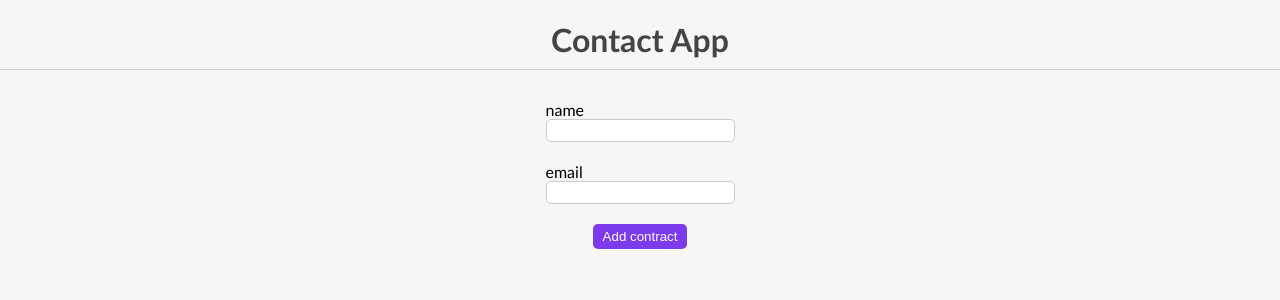
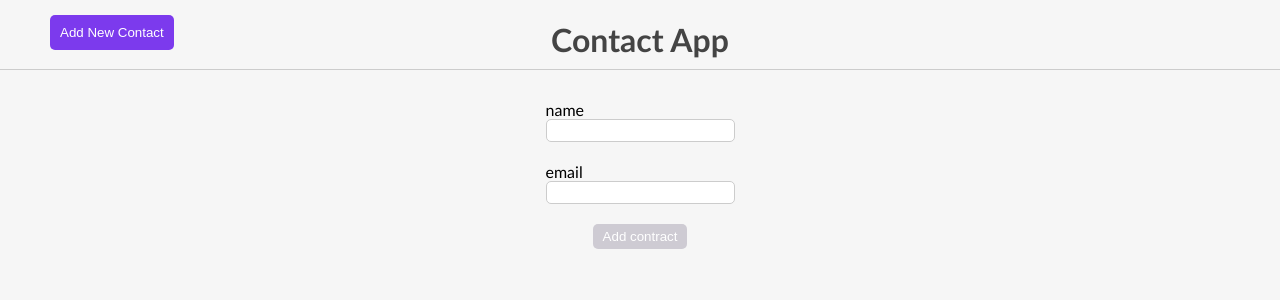
Before and after one commit to amirho3einb/contact-list, a React (Create React App) app: page /add in a window 1280 px wide. Shown: the top 300 px of the page. Built offline with nearby package versions, Linux system fonts and the light colour scheme.

Commit message:
add dynamic route for each contact

```diff
--- a/package.json
+++ b/package.json
@@ -5,6 +5,8 @@
   "dependencies": {
     "react": "^17.0.2",
     "react-dom": "^17.0.2",
+    "react-icons": "^4.3.1",
+    "react-router-dom": "^5.2.1",
     "react-scripts": "5.0.0"
   },
   "scripts": {
--- a/src/App.css
+++ b/src/App.css
@@ -20,3 +20,16 @@ h1 {
   padding-bottom: 10px;
   margin-bottom: 10px;
 }
+.addBtn {
+  position: absolute;
+  left: 50px;
+  top: 15px;
+}
+.addBtn button {
+  padding: 10px 10px;
+  outline: none;
+  border: none;
+  border-radius: 5px;
+  background-color: #7c3aed;
+  color: #fff;
+}
--- a/src/App.js
+++ b/src/App.js
@@ -1,7 +1,10 @@
 import { useEffect, useState } from 'react';
 import './App.css';
+import { Route , Switch } from "react-router-dom";
 import AddContact from './components/AddContact/AddContact';
 import ContactList from './components/ContactList/ContactList';
+import { Link } from "react-router-dom";
+import ContactDetail from './components/ContactDetail/ContactDetail';
 
 function App() {
 
@@ -31,8 +34,39 @@ function App() {
   return (
     <main className="App">
       <h1>Contact App</h1>
-      <AddContact addContactHandler={addContactHandler} />
-      <ContactList contacts={contacts} onDelete={deleteContractHandler}/>
+      <Link to="./add" className="addBtn"><button>Add New Contact</button></Link>
+      {/* <Switch>
+        {routes.map((route)=>(
+          <Route {...route}/>
+        ))}
+      </Switch> */}
+      <Switch>
+        <Route
+          path="/user/:id"
+          component={ContactDetail}
+        />
+        <Route
+          path="/add"
+          render={ (props) =>
+          <AddContact
+            addContactHandler={addContactHandler}
+            {...props}
+          />
+          }
+        />
+        <Route
+          path="/"
+          exact
+          render={ (props) =>
+          <ContactList
+            contacts={contacts}
+            onDelete={deleteContractHandler}
+            {...props}
+          />}
+        />
+      </Switch>
+      {/* <AddContact addContactHandler={addContactHandler} />
+      <ContactList contacts={contacts} onDelete={deleteContractHandler}/>  */}
     </main>
   );
 }
--- a/src/components/AddContact/AddContact.js
+++ b/src/components/AddContact/AddContact.js
@@ -1,7 +1,7 @@
 import { useState } from "react";
 import './addContact.css';
 
-const AddContact = ({addContactHandler}) => {
+const AddContact = ({addContactHandler, history}) => {
     const [contact, setContact] = useState({ name: "", email: ""});
     const chnageHandler = (e) => {
         setContact({...contact, [e.target.name] : e.target.value})
@@ -14,6 +14,7 @@ const AddContact = ({addContactHandler}) => {
         e.preventDefault();
         addContactHandler(contact);
         setContact({ name: "", email: ""})
+        history.push("/");
     }
     return (
         <form onSubmit={submitForm}>
--- a/src/components/AddContact/addContact.css
+++ b/src/components/AddContact/addContact.css
@@ -28,6 +28,6 @@ form button {
   margin-top: 20px;
   padding: 5px 10px;
   color: #fff;
-  background-color: #7c3aed;
+  background-color: #cecbd3;
   border-radius: 5px;
 }
--- /dev/null
+++ b/src/components/ContactDetail/ContactDetail.js
@@ -0,0 +1,14 @@
+import { Link } from "react-router-dom";
+
+const ContactDetail = ({location}) => {
+    const {contact} = location.state;
+    return (
+        <div>
+            <p> user name is : {contact.name}</p>
+            <p> user email is : {contact.email}</p>
+            <Link to="/">go to contact list</Link>
+        </div>
+    );
+}
+
+export default ContactDetail;
--- /dev/null
+++ b/src/components/ContactList/Contact/Contact.js
@@ -0,0 +1,19 @@
+import { FaUserAlt } from "react-icons/fa";
+import { Link } from "react-router-dom";
+const Contact = ({contact, onDelete}) => {
+    const { name, email, id} = contact;
+    return (
+        <div key={id} className='contactRow'>
+            <div><FaUserAlt /></div>
+            <Link to={{ pathname: `user/${id}` , state:{contact: contact} }}>
+                <div className="detail">
+                    <div><span>name : </span>{name}</div>
+                    <div><span>email : </span>{email}</div>
+                </div>
+            </Link>
+            <button onClick={() => onDelete(id)}>delete</button>
+        </div>
+    );
+}
+
+export default Contact;
--- /dev/null
+++ b/src/components/ContactList/ContactList.css
@@ -0,0 +1,31 @@
+.contactRow {
+  border: 1px solid #ccc;
+  display: flex;
+  width: 50%;
+  margin: 10px auto;
+  padding: 10px;
+  justify-content: space-between;
+  align-items: center;
+  border-radius: 5px;
+  background-color: #fff;
+}
+.contactRow button {
+  outline: none;
+  border: 1px solid rgb(223, 62, 62);
+  color: rgb(223, 62, 62);
+  background-color: #fff;
+  padding: 5px 10px;
+  border-radius: 5px;
+  transition: 0.3s;
+  cursor: pointer;
+}
+.contactRow button:hover {
+  color: #fff;
+  background-color: rgb(223, 62, 62);
+}
+.detail span {
+  color: #7c3aed;
+}
+a {
+  text-decoration: none;
+}
--- a/src/components/ContactList/ContactList.js
+++ b/src/components/ContactList/ContactList.js
@@ -1,14 +1,12 @@
+import './ContactList.css';
+import Contact from './Contact/Contact';
+
 const ContactList = ({ contacts, onDelete }) => {
     return (
         <>
             {contacts.map((contact) => {
-                const { name, email, id} = contact;
                 return(
-                    <div key={id}>
-                        <div>name : {name}</div>
-                        <div>email :{email}</div>
-                        <button onClick={() => onDelete(id)}>delete</button>
-                    </div>
+                    <Contact contact={contact} onDelete={onDelete}/>
                 )
             })}
         </>
--- a/src/index.js
+++ b/src/index.js
@@ -1,10 +1,11 @@
 import React from 'react';
 import ReactDOM from 'react-dom';
 import App from './App';
+import { BrowserRouter } from "react-router-dom";
 
 ReactDOM.render(
-  <React.StrictMode>
+  <BrowserRouter>
     <App />
-  </React.StrictMode>,
+  </BrowserRouter>,
   document.getElementById('root')
 );
```
Also changed, not shown: src/pages/NotFound.js (added, +17 -0 lines), src/routes.js (added, +10 -0 lines), 1 other file (tests, documents, lock files or other folders).
